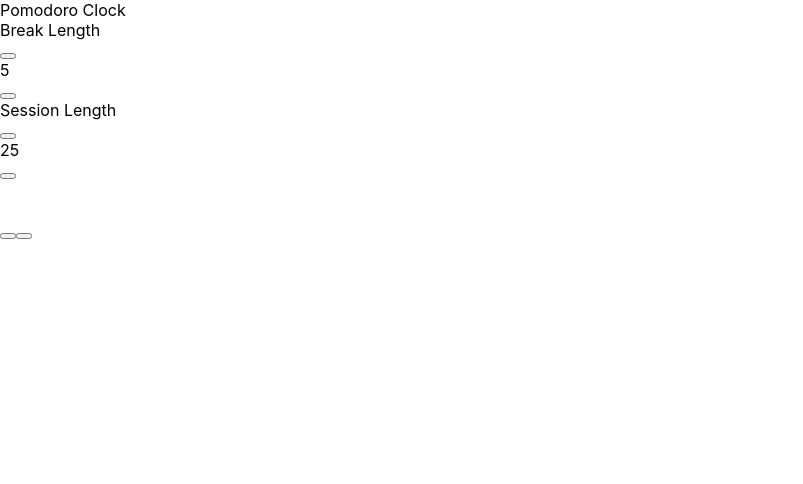
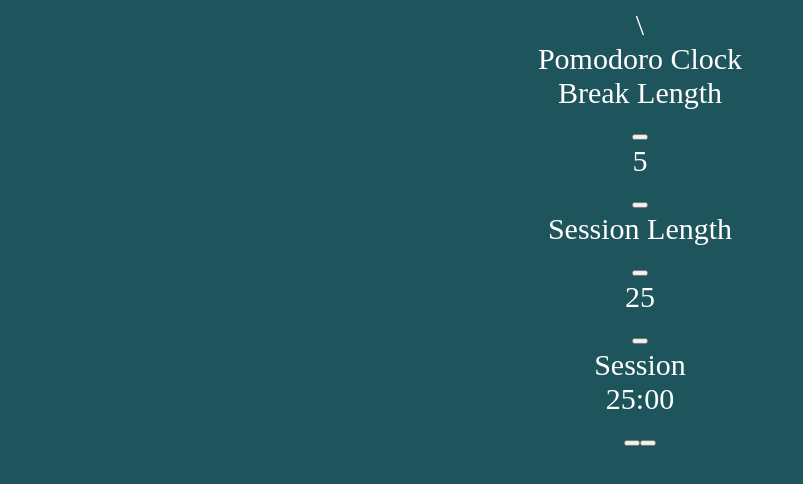
Before and after one commit to PJMantoss/pomodoro-clock, a React (Create React App) app: page / in a window 1280 px wide. Shown: the top 484 px of the page, without its empty margins (0-803 px from the left). Built offline with nearby package versions, Linux system fonts and the light colour scheme.

Commit message:
update App.css, index.css and index.html

```diff
--- a/public/index.html
+++ b/public/index.html
@@ -10,34 +10,14 @@
       content="Web site created using create-react-app"
     />
     <link rel="apple-touch-icon" href="%PUBLIC_URL%/logo192.png" />
-    <!--
-      manifest.json provides metadata used when your web app is installed on a
-      user's mobile device or desktop. See https://developers.google.com/web/fundamentals/web-app-manifest/
-    -->
+    \
     <link rel="manifest" href="%PUBLIC_URL%/manifest.json" />
-    <!--
-      Notice the use of %PUBLIC_URL% in the tags above.
-      It will be replaced with the URL of the `public` folder during the build.
-      Only files inside the `public` folder can be referenced from the HTML.
 
-      Unlike "/favicon.ico" or "favicon.ico", "%PUBLIC_URL%/favicon.ico" will
-      work correctly both with client-side routing and a non-root public URL.
-      Learn how to configure a non-root public URL by running `npm run build`.
-    -->
-    <title>React App</title>
+    <title>Pomodoro Clock</title>
   </head>
   <body>
-    <noscript>You need to enable JavaScript to run this app.</noscript>
+
     <div id="root"></div>
-    <!--
-      This HTML file is a template.
-      If you open it directly in the browser, you will see an empty page.
 
-      You can add webfonts, meta tags, or analytics to this file.
-      The build step will place the bundled scripts into the <body> tag.
-
-      To begin the development, run `npm start` or `yarn start`.
-      To create a production bundle, use `npm run build` or `yarn build`.
-    -->
   </body>
 </html>
--- a/src/App.css
+++ b/src/App.css
@@ -1,38 +1,5 @@
-.App {
-  text-align: center;
+@font-face {
+  font-family: "Digital";
+  src: url("//db.onlinewebfonts.com/t/8e22783d707ad140bffe18b2a3812529.eot");
+  src: url("//db.onlinewebfonts.com/t/8e22783d707ad140bffe18b2a3812529.eot?#iefix") format("embedded-opentype"), url("//db.onlinewebfonts.com/t/8e22783d707ad140bffe18b2a3812529.woff2") format("woff2"), url("//db.onlinewebfonts.com/t/8e22783d707ad140bffe18b2a3812529.woff") format("woff"), url("//db.onlinewebfonts.com/t/8e22783d707ad140bffe18b2a3812529.ttf") format("truetype"), url("//db.onlinewebfonts.com/t/8e22783d707ad140bffe18b2a3812529.svg#Digital-7") format("svg");
 }
-
-.App-logo {
-  height: 40vmin;
-  pointer-events: none;
-}
-
-@media (prefers-reduced-motion: no-preference) {
-  .App-logo {
-    animation: App-logo-spin infinite 20s linear;
-  }
-}
-
-.App-header {
-  background-color: #282c34;
-  min-height: 100vh;
-  display: flex;
-  flex-direction: column;
-  align-items: center;
-  justify-content: center;
-  font-size: calc(10px + 2vmin);
-  color: white;
-}
-
-.App-link {
-  color: #61dafb;
-}
-
-@keyframes App-logo-spin {
-  from {
-    transform: rotate(0deg);
-  }
-  to {
-    transform: rotate(360deg);
-  }
-}
--- a/src/index.css
+++ b/src/index.css
@@ -1,13 +1,13 @@
-body {
-  margin: 0;
-  font-family: -apple-system, BlinkMacSystemFont, 'Segoe UI', 'Roboto', 'Oxygen',
-    'Ubuntu', 'Cantarell', 'Fira Sans', 'Droid Sans', 'Helvetica Neue',
-    sans-serif;
-  -webkit-font-smoothing: antialiased;
-  -moz-osx-font-smoothing: grayscale;
+@font-face {
+  font-family: "Digital";
+  src: url("//db.onlinewebfonts.com/t/8e22783d707ad140bffe18b2a3812529.eot");
+  src: url("//db.onlinewebfonts.com/t/8e22783d707ad140bffe18b2a3812529.eot?#iefix") format("embedded-opentype"), url("//db.onlinewebfonts.com/t/8e22783d707ad140bffe18b2a3812529.woff2") format("woff2"), url("//db.onlinewebfonts.com/t/8e22783d707ad140bffe18b2a3812529.woff") format("woff"), url("//db.onlinewebfonts.com/t/8e22783d707ad140bffe18b2a3812529.ttf") format("truetype"), url("//db.onlinewebfonts.com/t/8e22783d707ad140bffe18b2a3812529.svg#Digital-7") format("svg");
 }
 
-code {
-  font-family: source-code-pro, Menlo, Monaco, Consolas, 'Courier New',
-    monospace;
+body {
+  background: #1E555C;
+  color: white;
+  font-size: 30px;
+  text-align: center;
+  font-family: Righteous;
 }
```
